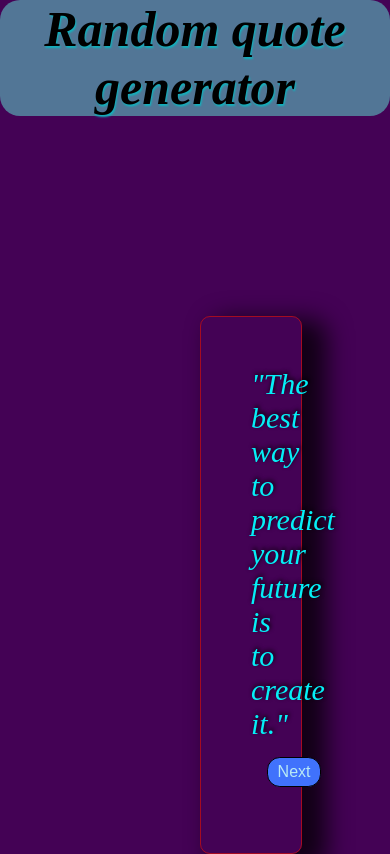
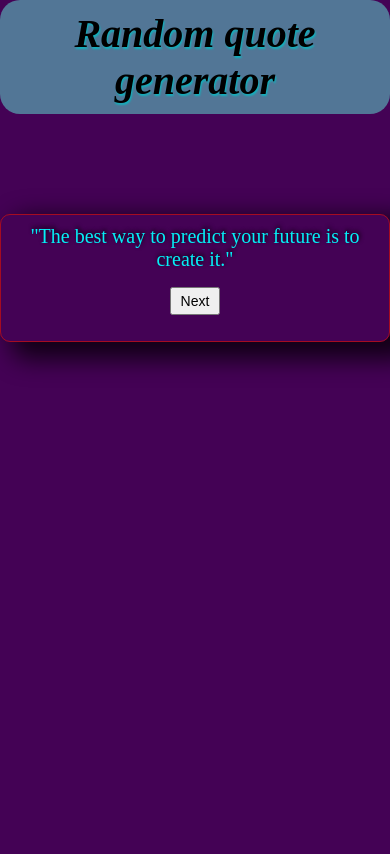
Before and after one commit to anurag24-26/Random-quote-generator, a plain HTML site: page index.html in a window 390 px wide. Drawn offline with Linux system fonts and the light colour scheme.

Commit message:
Update style.css

```diff
--- a/style.css
+++ b/style.css
@@ -1,10 +1,9 @@
-
 * {
     padding: 0;
     margin: 0;
-  }
+}
+
 body {
-
     justify-content: center;
     align-items: center;
     height: 1px;
@@ -12,68 +11,75 @@ body {
     padding: 0;
     background-color: #440255; /* Set a background color for better visibility */
 }
-.height{
+
+.height {
     text-align: center;
     font-style: italic;
     font-size: 50px;
+    padding: 10px;
     background-color: rgb(82, 118, 150);
-    border-radius:20px ;
-    text-shadow:1px 2px 2px #0fb3be;
+    border-radius: 20px;
+    text-shadow: 1px 2px 2px #0fb3be;
     transition: all 0.5s;
 }
 
-
-.height:hover{
-    text-align: center;
-    font-style: italic;
+.height:hover {
     font-size: 55px;
-    background-color: rgb(82, 118, 150);
-    border-radius:20px ;
-    text-shadow:1px 5px 5px #1ebe0f ;
-    transition: all 0.5s;
+    text-shadow: 1px 5px 5px #1ebe0f;
 }
 
 .quote-container {
     text-align: center;
-    padding: 50px;
-    margin: 200px;
-    border: 1px solid rgba(226, 18, 3, 0.616); /* Transparent round border */
+    padding: 30px;
+    padding-bottom: 30px;
+    margin: 50px auto; /* Centering the container horizontally */
+    border: 1px solid rgba(226, 18, 3, 0.616);
     border-radius: 10px;
-    text-shadow:1px -2px 4px #000000;
+    text-shadow: 1px -2px 4px #000000;
     background-color: transparent;
-    -webkit-box-shadow: 18px 10px 25px 7px rgba(0,0,0,0.75);
--moz-box-shadow: 18px 10px 25px 7px rgba(0,0,0,0.75);
-box-shadow: 18px 10px 25px 7px rgba(0,0,0,0.75);
+    box-shadow: 18px 10px 25px 7px rgba(0, 0, 0, 0.75);
 }
 
 .quote-text {
     font-size: 30px;
-    font-style: italic;
     color: #05eff7;
 }
 
-
-
 .button-85 {
-    color: #b8e9f5;
     padding: 0.3em 0.6em;
     margin: 16px;
     font-size: 16px;
-    border-radius: 0.8em;
-    background: #4072fc;
-    cursor: pointer;
-    border: 1px solid #000000;
-    transition: all 0.3s;
-    box-shadow: 1px   #c5c5c5, -6px -6px 12px #ffffff;
 }
+
 .button-85:hover {
-    color: #752727;
     padding: 0.4em 0.9em;
     font-size: 17px;
-    border-radius: 0.4em;
-    background: #b4b295;
-    cursor: pointer;
-    border: 1px solid #000000;
-    transition: all 0.5s;
-    box-shadow: 1px 0.1px 0.1px  #c5c5c5,;
 }
+
+/* Media Query for Mobile Devices */
+@media screen and (max-width: 600px) {
+    .height {
+        font-size: 40px;
+    }
+
+    .height:hover {
+        font-size: 45px;
+    }
+
+    .quote-container {
+        padding: 10px;
+        margin: 100px auto; /* Centering the container horizontally */
+    }
+
+    .quote-text {
+        font-size: 20px;
+    }
+
+    .button-85 {
+        font-size: 14px;
+    }
+
+    .button-85:hover {
+        font-size: 15px;
+    }
+}
```
